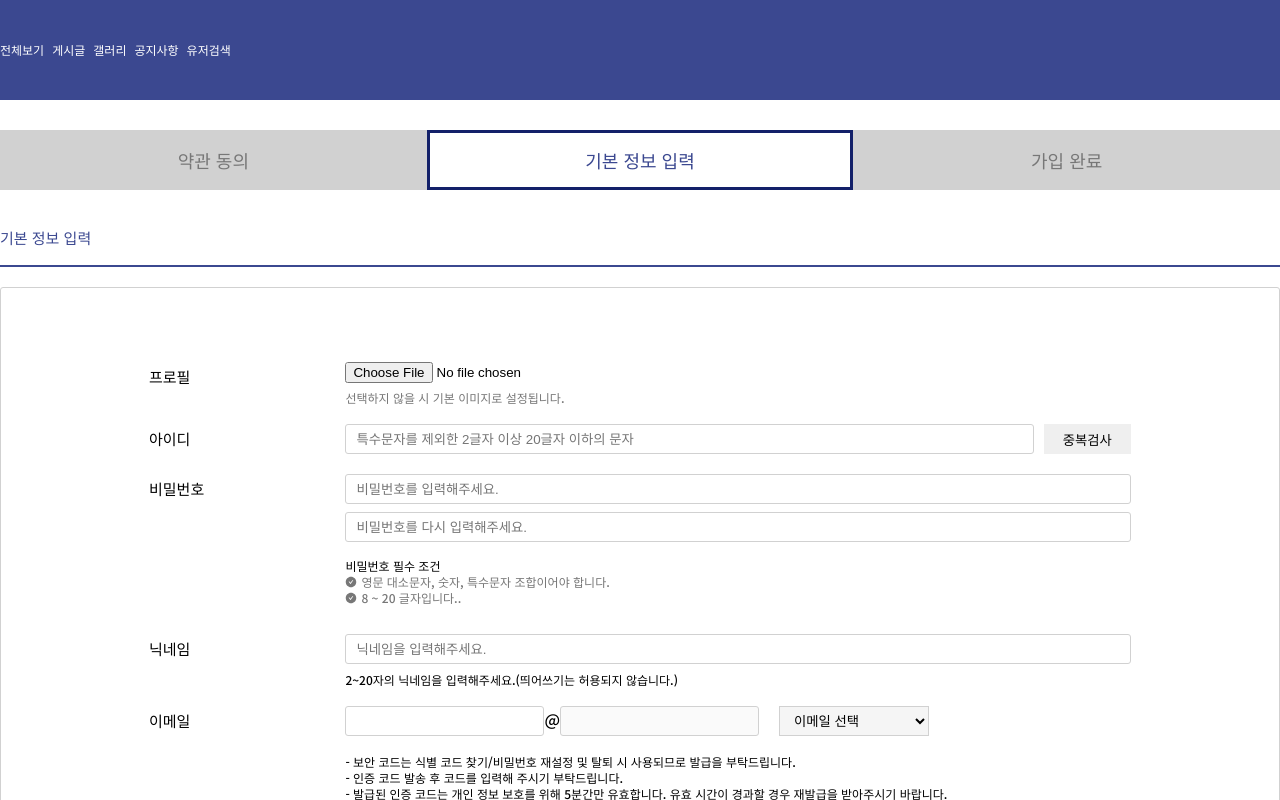
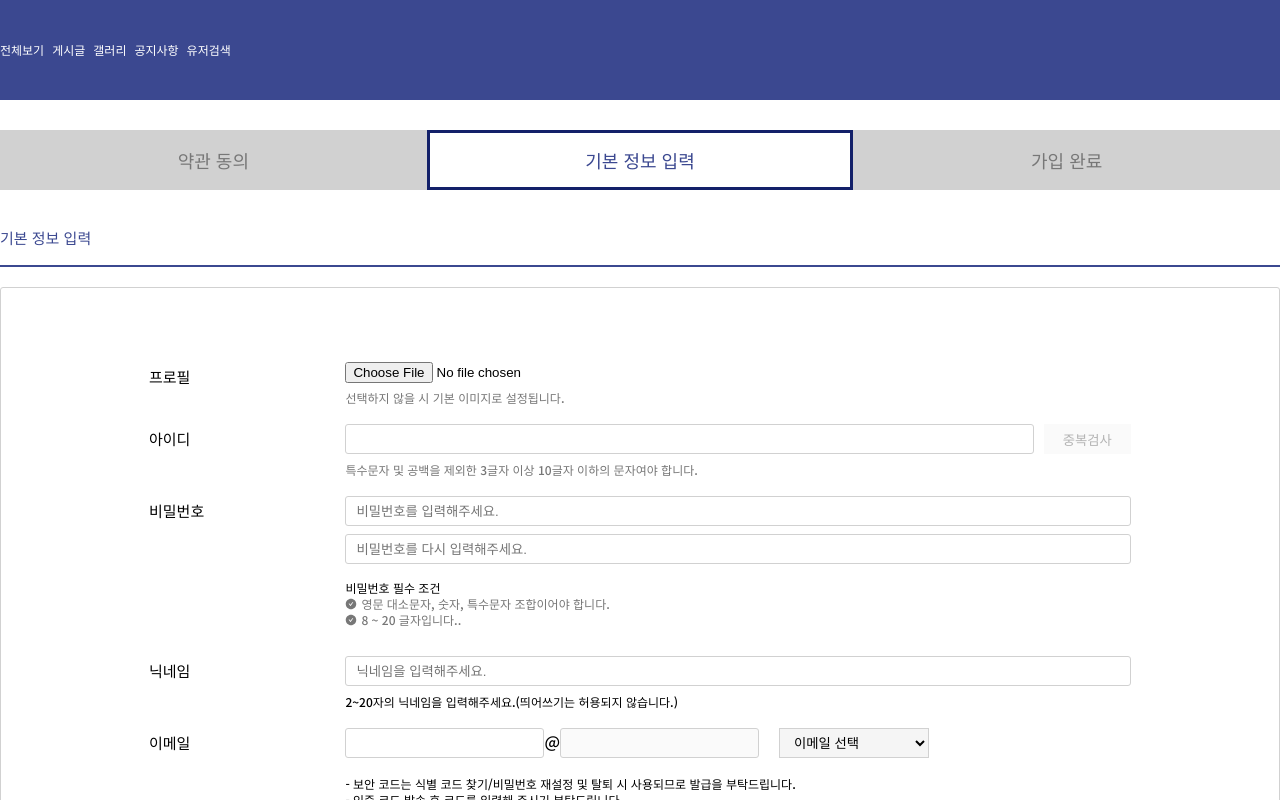
Before and after one commit to choigirang/phenomenon-community, a Next.js app in the folder frontend/: page /signup/info in a window 1280 px wide. Shown: the top 800 px of the page. Built offline with nearby package versions, Linux system fonts and the light colour scheme; a web font is replaced by a local one.

Commit message:
feat: id 중복검사

```diff
--- a/frontend/components/Sign/Id.tsx
+++ b/frontend/components/Sign/Id.tsx
@@ -1,4 +1,5 @@
 import { CheckId, ValidationItem } from '@/types/type';
+import { api } from '@/util/api';
 import React, { useEffect, useState } from 'react';
 import styled from 'styled-components';
 
@@ -26,40 +27,69 @@ export default function Id({ id, setId, validationItems }: IdProps) {
   // 아이디 유효성 확인
   const checkIdHandler = (event: React.ChangeEvent<HTMLInputElement>) => {
     const value = event.target.value;
-
     // 아이디 길이 확인
-    const valueLength = value.length >= 2 && value.length <= 20;
+    const valueLength = value.length >= 3 && value.length <= 10;
+    if (valueLength) {
+      setCheckId(prev => ({
+        ...prev,
+        length: true,
+      }));
+    } else {
+      setCheckId(prev => ({
+        ...prev,
+        length: false,
+      }));
+    }
 
     // 아이디 특수문자 확인
     function checkChar(value: string) {
-      return validationItems.every(item => item.name !== '특수문자' || !item.check(value));
+      const excludeSpecial = /[^\w\sㄱ-힣()0-9 ]/g;
+      return excludeSpecial.test(value);
     }
 
-    if (checkChar(value) && valueLength) {
-      setId(prev => ({
+    if (!checkChar(value)) {
+      setCheckId(prev => ({
         ...prev,
-        userId: value,
+        word: true,
       }));
     } else {
-      setId(prev => ({ ...prev, required: false }));
+      setCheckId(prev => ({ ...prev, word: false }));
     }
   };
+
+  const checkDuplicateId = () => {
+    if (checkId.length && checkId.word) {
+      api
+        .get(`/checkId?id=${id}`)
+        .then(res => alert('사용할 수 있는 아이디입니다.'))
+        .catch(err => alert('사용할 수 없는 아이디입니다.'));
+    }
+  };
+
+  console.log(checkId);
 
   return (
     <IdContainer>
       <Label htmlFor="id">아이디</Label>
 
-      <InputBox validate={checkId}>
+      <InputContainer validate={checkId}>
+        <InputBox>
           <input
             id="id"
             name="userId"
             type="text"
-          placeholder="특수문자를 제외한 2글자 이상 20글자 이하의 문자"
-          onChange={checkIdHandler}
+            onChange={e => {
+              checkIdHandler(e);
+              setId(prev => ({ ...prev, userId: e.target.value }));
+            }}
             required
           />
-        <button>중복검사</button>
+          <button onClick={checkDuplicateId} disabled={!checkId.length || !checkId.word}>
+            중복검사
+          </button>
         </InputBox>
+        <span>특수문자 및 공백을 제외한 3글자 이상 10글자 이하의 문자여야 합니다.</span>
+      </InputContainer>
     </IdContainer>
   );
 }
@@ -78,8 +108,9 @@ const Label = styled.label`
   line-height: 30px;
 `;
 
-const InputBox = styled.div<StyleProps>`
+const InputContainer = styled.div<StyleProps>`
   display: flex;
+  flex-direction: column;
   gap: 10px;
 
   button {
@@ -92,6 +123,16 @@ const InputBox = styled.div<StyleProps>`
 
   input {
     width: 100%;
-    color: ${props => (!props.validate.length || !props.validate.word ? 'red' : 'black')};
+    color: ${props => (props.validate.length && props.validate.word ? 'black' : 'red')};
+  }
+
+  span {
+    font-size: var(--size-text);
+    color: var(--color-gray);
   }
 `;
+
+const InputBox = styled.div`
+  display: flex;
+  gap: 10px;
+`;
```
Lines whose indentation alone changed are shown as unchanged.
